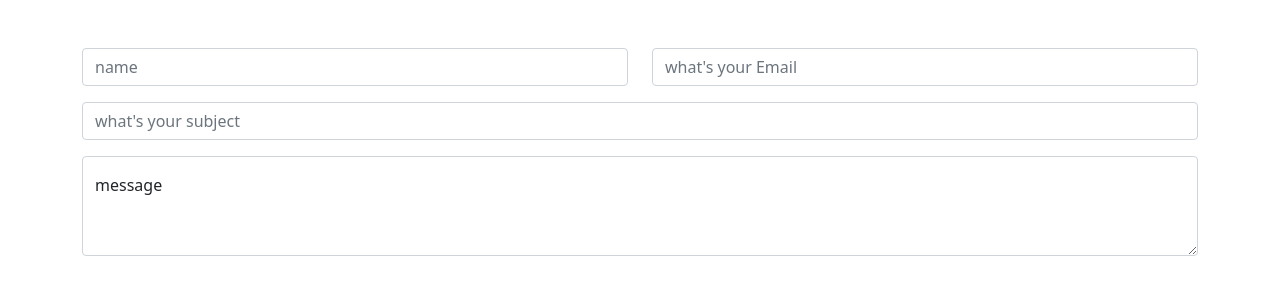
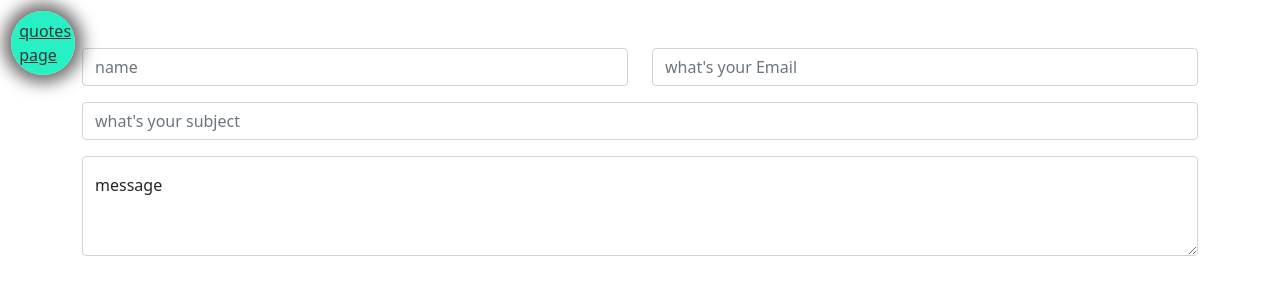
Before and after one commit to Alsadig-ahmed/nodejs-sqlite, a website: page public/contact/index.html in a window 1280 px wide. Drawn offline with nearby package versions, Linux system fonts and the light colour scheme.

Commit message:
add a link to the quotes page

```diff
--- a/public/contact/index.html
+++ b/public/contact/index.html
@@ -6,8 +6,26 @@
     <meta name="viewport" content="width=device-width, initial-scale=1.0">
     <link href="https://cdn.jsdelivr.net/npm/bootstrap@5.0.2/dist/css/bootstrap.min.css" rel="stylesheet" integrity="sha384-EVSTQN3/azprG1Anm3QDgpJLIm9Nao0Yz1ztcQTwFspd3yD65VohhpuuCOmLASjC" crossorigin="anonymous">
     <title>form input</title>
+    <style>
+
+      .contact{
+        position: fixed;
+        top: .7rem; left: .7rem;
+        background-color: rgba(29, 240, 194, 0.952);
+        width: 4rem;
+        height: 4rem;
+        border-radius: 50%;
+        box-shadow: 0 0 1rem .5rem rgba(80, 77, 77, 0.822);
+      }
+      .contact a{
+        color: rgb(55, 54, 56);
+      }
+
+    </style>
 </head>
 <body>
+  <div class="contact p-2"><a href="/">quotes page</a></div>
+
 
 <div class="container mt-5">
     <form action="/" method="post">
```
